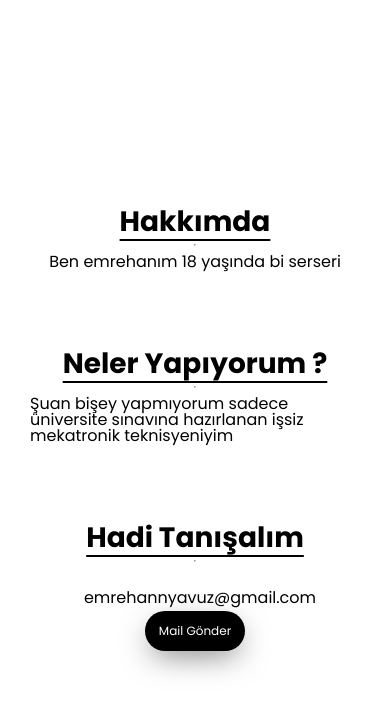
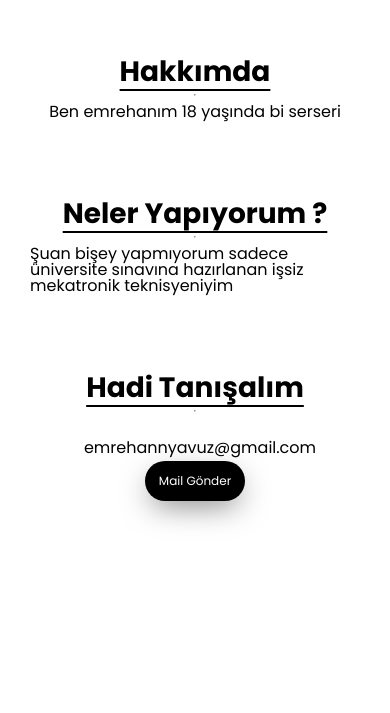
Before and after one commit to Emrehann/emrehann.github.io, a plain HTML site: page index.html in a window 390 px wide. Shown: the part 617-1330 px from the top of the page. After the commit the page ends 1228 px from the top, so only its background shows below. Drawn offline with nearby package versions, Linux system fonts and the light colour scheme; some icons are missing.

Commit message:
Update main.css

```diff
--- a/css/main.css
+++ b/css/main.css
@@ -246,7 +246,7 @@ article img,
 
     /* Right */
     .right-half article {
-        margin-top: 600px;
+        margin-top: 450px;
     }
 
     .right-half h1 {
```
